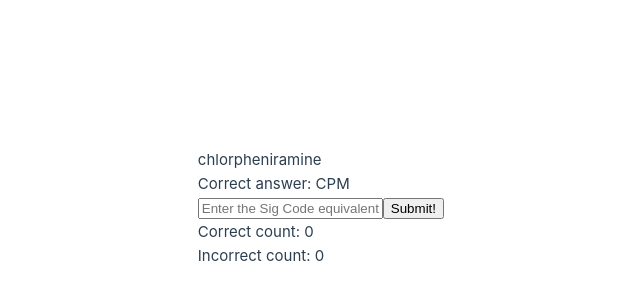
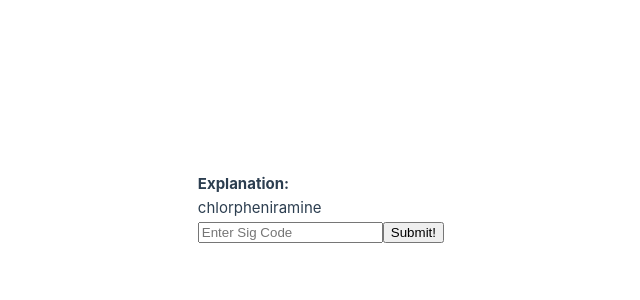
Before and after one commit to andrewbrooksdev/sigcoder, a Vue app: page / in a window 1280 px wide. Shown: the part 192-492 px from the top of the page, without its empty margins (196-836 px from the left). Built offline with nearby package versions, Linux system fonts and the light colour scheme.

Commit message:
Make sure next prompt is not given if current answer is incorrect

```diff
--- a/src/components/PromptContent.vue
+++ b/src/components/PromptContent.vue
@@ -1,12 +1,27 @@
 <script setup lang="ts">
 import { useSigCodeGuesserStore } from '@/stores/sigCodeGuesser'
+import { watch } from 'vue'
 
 const sigCodeGuesserStore = useSigCodeGuesserStore()
+watch(
+  () => sigCodeGuesserStore.currentPrompt,
+  (state) => {
+    console.log(state, 'STATE')
+  },
+  { deep: true }
+)
 </script>
 
 <template>
-  <p>{{ sigCodeGuesserStore.currentPrompt.sigCode.explanation }}</p>
-  <p>Correct answer: {{ sigCodeGuesserStore.currentPrompt.sigCode.sig_code }}</p>
+  <div>
+    <div id="sig-coder-explanation">Explanation:</div>
+    {{ sigCodeGuesserStore.currentPrompt.sigCode.explanation }}
+  </div>
 </template>
 
-<style scoped></style>
+<style scoped>
+#sig-coder-explanation {
+  font-weight: bold;
+  margin-right: 4px;
+}
+</style>
--- a/src/components/PromptResponse.vue
+++ b/src/components/PromptResponse.vue
@@ -5,7 +5,7 @@ import { ref } from 'vue'
 const text = ref('')
 const sigCodeGuesserStore = useSigCodeGuesserStore()
 
-const preCheckAnswer = () => {
+const submitAnswer = () => {
   sigCodeGuesserStore.checkAnswer(text.value)
   text.value = ''
 }
@@ -13,10 +13,11 @@ const preCheckAnswer = () => {
 
 <template>
   <div>
-    <input v-model="text" placeholder="Enter the Sig Code equivalent" />
-    <button @click="preCheckAnswer()">Submit!</button>
-    <p>Correct count: {{ sigCodeGuesserStore.correctAnswers.length }}</p>
-    <p>Incorrect count: {{ sigCodeGuesserStore.incorrectAnswers.length }}</p>
+    <input v-model="text" placeholder="Enter Sig Code" />
+    <button @click="submitAnswer()">Submit!</button>
+    <div id="result">
+      {{ sigCodeGuesserStore.currentPrompt.correct === false ? 'Incorrect, try again!' : null }}
+    </div>
   </div>
 </template>
 
--- a/src/stores/sigCodeGuesser.ts
+++ b/src/stores/sigCodeGuesser.ts
@@ -11,7 +11,7 @@ export const useSigCodeGuesserStore = defineStore('sigCodeGuesser', () => {
     sigCodeData.map((item) => new SigCodeGuesserAnswer(item))
   )
 
-  const currentPrompt = computed(() => {
+  const randomUnansweredPrompt = computed(() => {
     const unansweredPrompts = prompts.filter((prompt) => {
       return prompt.correct === undefined
     })
@@ -23,6 +23,8 @@ export const useSigCodeGuesserStore = defineStore('sigCodeGuesser', () => {
 
     return unansweredPrompts[promptIndex] || null
   })
+
+  const currentPrompt = ref<SigCodeGuesserAnswer>(randomUnansweredPrompt.value)
 
   const correctAnswers = computed(() => {
     return prompts.filter((prompt) => {
@@ -37,9 +39,12 @@ export const useSigCodeGuesserStore = defineStore('sigCodeGuesser', () => {
   })
 
   function checkAnswer(sigCode: string) {
-    currentPrompt.value.correct = !!(
-      currentPrompt.value && currentPrompt.value.sigCode.sig_code === sigCode
-    )
+    if (currentPrompt.value) {
+      currentPrompt.value.correct = currentPrompt.value.sigCode.sig_code === sigCode
+      if (currentPrompt.value.correct) {
+        currentPrompt.value = randomUnansweredPrompt.value
+      }
+    }
   }
 
   return { currentPrompt, checkAnswer, correctAnswers, incorrectAnswers }
```
